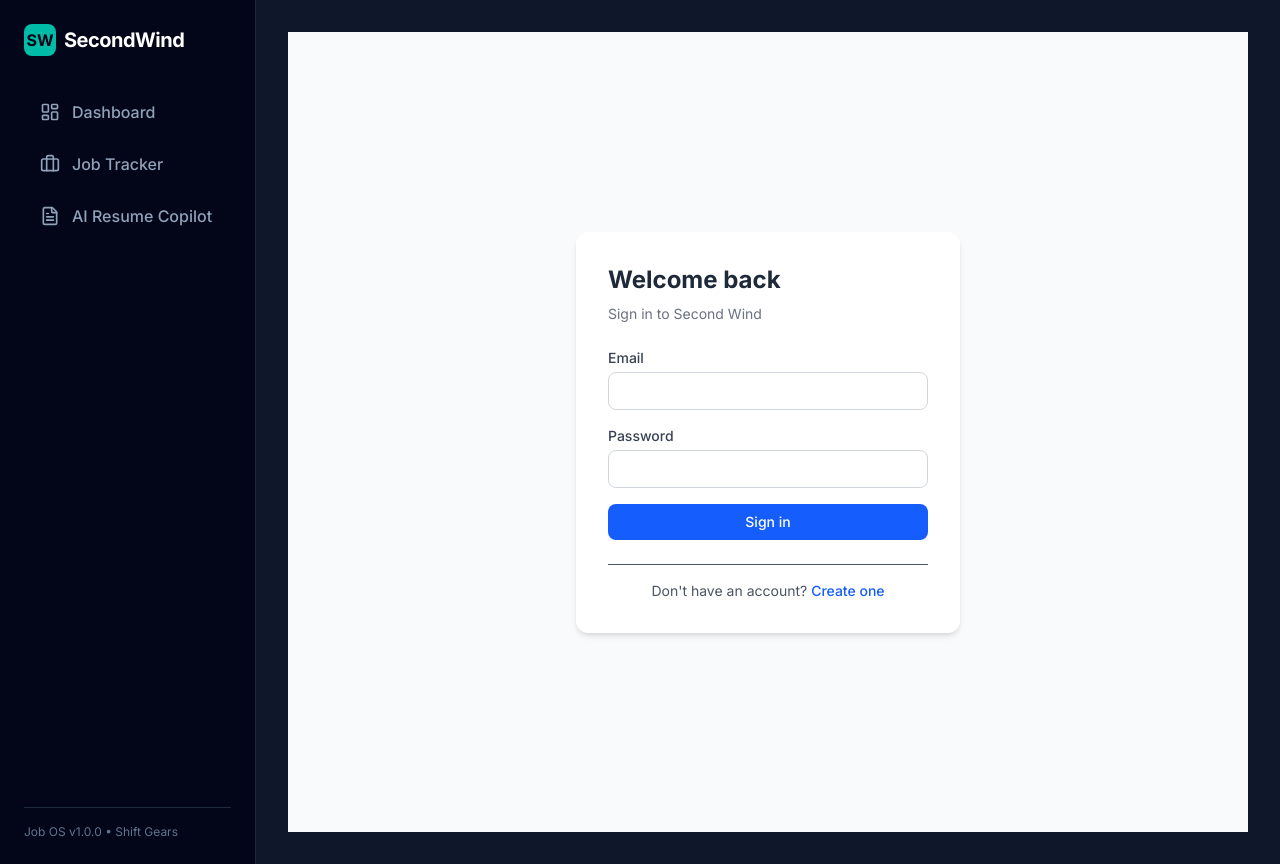
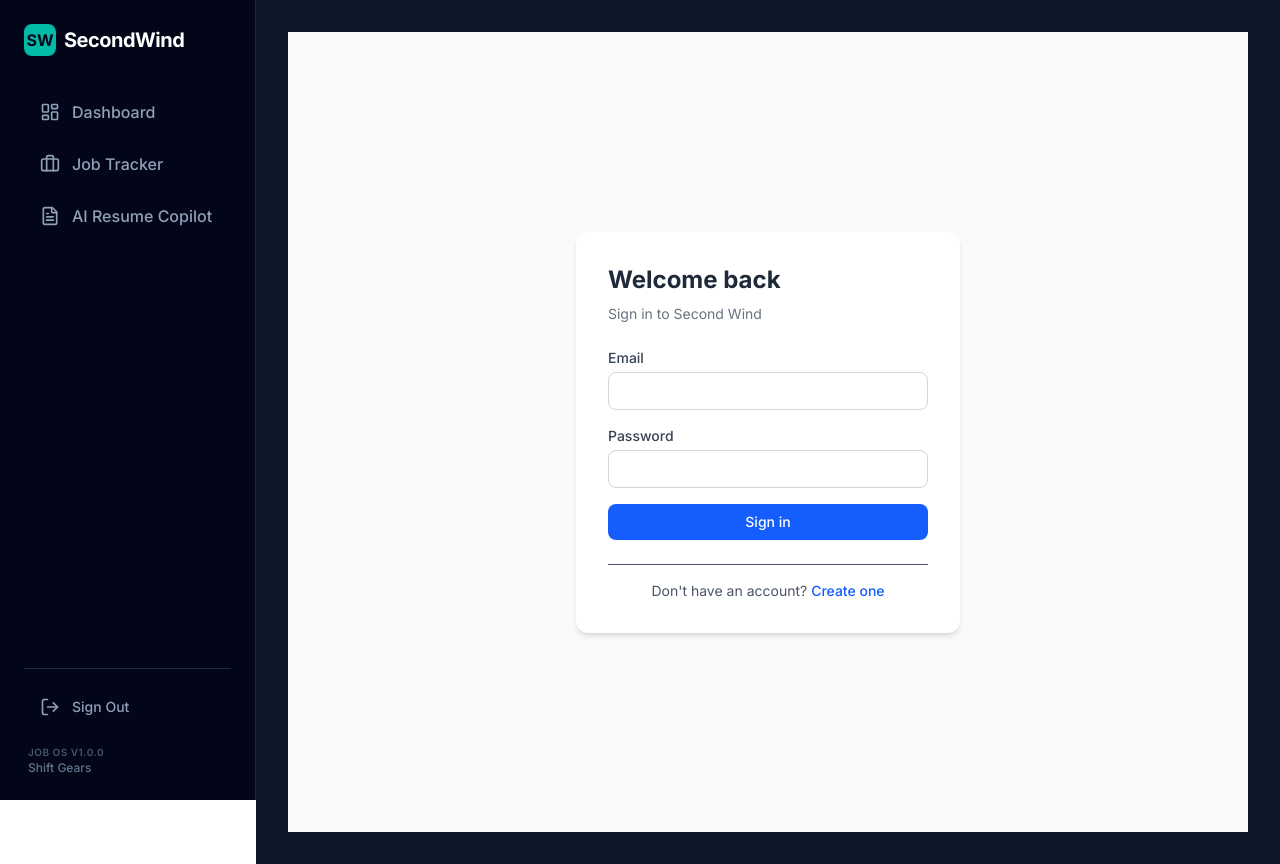
Before and after one commit to PKDev2026/SecondWind, a Next.js app in the folder frontend/: page /login in a window 1280 px wide. Built offline with nearby package versions, Linux system fonts and the light colour scheme; no server answers.

Commit message:
Add a logout button to the sidebar

```diff
--- /dev/null
+++ b/frontend/app/LogoutButton.tsx
@@ -0,0 +1,25 @@
+"use client";
+
+import { useRouter } from "next/navigation";
+import { LogOut } from "lucide-react";
+import { useAuth } from "@/context/AuthContext";
+
+export default function LogoutButton() {
+  const { logout } = useAuth();
+  const router = useRouter();
+
+  const handleLogout = async () => {
+    await logout();
+    router.push("/login");
+  };
+
+  return (
+    <button
+      onClick={handleLogout}
+      className="flex items-center gap-3 w-full px-4 py-3 rounded-lg text-slate-400 hover:text-red-400 hover:bg-red-950/20 transition-all font-medium text-sm group text-left"
+    >
+      <LogOut className="h-5 w-5 text-slate-400 group-hover:text-red-400 transition-colors" />
+      <span>Sign Out</span>
+    </button>
+  );
+}
--- a/frontend/app/layout.tsx
+++ b/frontend/app/layout.tsx
@@ -4,6 +4,7 @@ import "./globals.css";
 import Link from "next/link";
 import { LayoutDashboard, Briefcase, FileText } from "lucide-react";
 import { AuthProvider } from "@/context/AuthContext";
+import LogoutButton from "./LogoutButton";
 
 const inter = Inter({ subsets: ["latin"] });
 
@@ -23,7 +24,7 @@ export default function RootLayout({
         <AuthProvider>
           <div className="flex min-h-screen">
             {/* Sidebar Component */}
-            <aside className="w-64 border-r border-slate-800 bg-slate-950 p-6 flex flex-col justify-between">
+            <aside className="w-64 border-r border-slate-800 bg-slate-950 p-6 flex flex-col justify-between h-screen sticky top-0">
               <div>
                 <div className="flex items-center gap-2 mb-8">
                   <div className="h-8 w-8 rounded-lg bg-teal-500 flex items-center justify-center font-bold text-slate-950">
@@ -45,8 +46,12 @@ export default function RootLayout({
                 </nav>
               </div>
 
-              <div className="text-xs text-slate-500 border-t border-slate-800 pt-4">
-                Job OS v1.0.0 • Shift Gears
+              <div className="border-t border-slate-800 pt-4 space-y-3">
+                <LogoutButton />
+                <div className="px-1 pt-1">
+                  <p className="text-[10px] uppercase font-semibold tracking-wider text-slate-600">Job OS v1.0.0</p>
+                  <p className="text-xs text-slate-500 font-medium">Shift Gears</p>
+                </div>
               </div>
             </aside>
 
```
